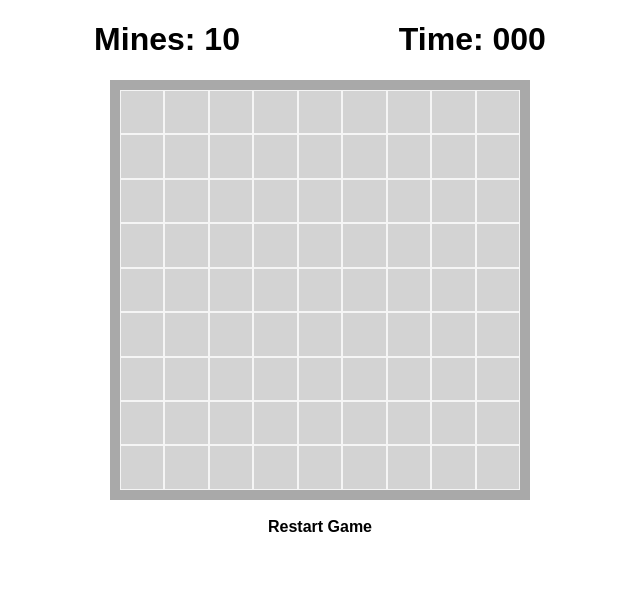
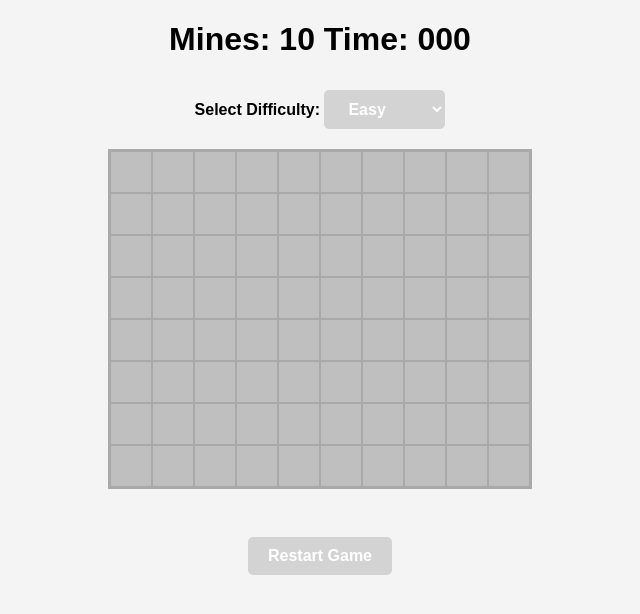
Before and after one commit to jesus23lk/Group-Project, a PHP site: page / in a window 1280 px wide. Shown: the top 614 px of the page, without its empty margins (320-960 px from the left). Run offline with PHP 8.4, Linux system fonts and the light colour scheme.

Commit message:
sdasdsad

```diff
--- a/code.js
+++ b/code.js
@@ -1,28 +1,47 @@
-const g = { // global object to hold all global variables
+const difficultySetting = {
+    easy: { rows: 8, columns: 10, minesCount: 10 },
+    medium: { rows: 15, columns: 18, minesCount: 40 },
+    hard: { rows: 20, columns: 24, minesCount: 99 }
+};
+
+const g = { // Global object to hold all game variables
     board: [],
-    rows: 9,
-    columns: 9,
-    minesCount: 10, // acutal mine
-    flaggedCount: 0, //flag count
+    rows: 8,
+    columns: 10,
+    minesCount: 10, // Actual mine count
+    flaggedCount: 0, // Flag count
     minesLocation: [],
-    tilesClicked: 0, // goal to click all tiles except the ones containing mines
+    tilesClicked: 0, // Goal to click all tiles except the ones containing mines
     gameStarted: false,
     numSeconds: 0,
     gameOver: false,
     timeInterval: null // Store the interval ID here
 };
 
+// Event listener for difficulty selection
+document.getElementById("difficulty").addEventListener("change", (e) => {
+    const difficulty = e.target.value;
+
+    // Updating global settings based on difficulty
+    g.rows = difficultySetting[difficulty].rows;
+    g.columns = difficultySetting[difficulty].columns;
+    g.minesCount = difficultySetting[difficulty].minesCount;
+
+    // Restart the game with the new settings
+    restartGame();
+});
+
 const sounds = {
     death: new Audio("GTA_5_Sound_Effect.mp3")
 };
 
-window.onload = function() {
+window.onload = function () {
     setupBoard();
 };
 
 function startTimer() {
     const timeElapsed = document.getElementById("time-elapsed");
-    let timeString = ""; // time value to be actually displayed to user
+    let timeString = ""; // Time value to be displayed to the user
     g.numSeconds = 0; // Reset the timer on game start
     timeElapsed.textContent = "000"; // Display initial 000 time
 
@@ -46,7 +65,7 @@ function stopTimer() {
     }
 }
 
-function setMines() { // random location of mines
+function setMines() { // Random location of mines
     let minesLeft = g.minesCount;
 
     while (minesLeft > 0) {
@@ -65,23 +84,28 @@ function setupBoard() {
     document.getElementById("mines-count").textContent = g.minesCount;
     setMines();
 
-    // populating the board
+    // Populating the board
+    const boardElement = document.getElementById("board");
+    boardElement.style.gridTemplateColumns = "repeat(" + g.columns + ", 1fr)";
+    boardElement.style.gridTemplateRows = "repeat(" + g.rows + ", 1fr)";
+    boardElement.innerHTML = ""; // Clear existing tiles
+
     for (let r = 0; r < g.rows; r++) {
-        let row = []; // array with DOM nodes to each tile in our board
+        let row = []; // Array with DOM nodes for each tile in the board
 
         for (let c = 0; c < g.columns; c++) {
             let tile = document.createElement("div");
-            tile.id = r.toString() + "-" + c.toString(); // position of each tile
+            tile.id = r.toString() + "-" + c.toString(); // Position of each tile
             tile.className = "tile";
 
-            tile.onclick = clickTile; // left click functionality
-            tile.oncontextmenu = clickTile; // right click functionality
+            tile.onclick = clickTile; // Left-click functionality
+            tile.oncontextmenu = clickTile; // Right-click functionality
 
-            document.getElementById("board").append(tile);
+            boardElement.append(tile);
             row.push(tile);
         }
 
-        g.board.push(row); // pushing row into board
+        g.board.push(row); // Push row into board
     }
 }
 
@@ -89,21 +113,20 @@ function clickTile(e) {
     e.preventDefault();
     let tile = this;
 
-    if (g.gameOver || this.classList.contains("tile-clicked")) {
+    if (g.gameOver || tile.classList.contains("tile-clicked")) {
         return; // Exit function if game is over or if user has clicked a tile that was already clicked
     }
 
     if (e.type === "contextmenu") {
-        // If statement entered only if the user did a right click
-        if (tile.textContent == "") {
+        // If statement entered only if the user did a right-click
+        if (tile.textContent === "") {
             tile.textContent = "🚩";
             g.flaggedCount++;
-            document.getElementById("mines-count").textContent = g.minesCount -g.flaggedCount;
-        }
-        else if (tile.textContent == "🚩"){
-         tile.textContent = ""; // remove flag
-         g.flaggedCount--;
-         document.getElementById("mines-count").textContent = g.minesCount -g.flaggedCount;
+            document.getElementById("mines-count").textContent = g.minesCount - g.flaggedCount;
+        } else if (tile.textContent === "🚩") {
+            tile.textContent = ""; // Remove flag
+            g.flaggedCount--;
+            document.getElementById("mines-count").textContent = g.minesCount - g.flaggedCount;
         }
         return;
     }
@@ -139,38 +162,38 @@ function revealMines() {
 function checkMine(r, c) {
     if (r < 0 || r >= g.rows || c < 0 || c >= g.columns) return; // Check for tiles that are out of bounds
     if (g.board[r][c].classList.contains("tile-clicked")) return; // Check for tiles that have already been clicked
-    if (g.board[r][c].textContent == "🚩") return;  // Check for tiles that have a flag
+    if (g.board[r][c].textContent === "🚩") return; // Check for tiles that have a flag
 
     g.board[r][c].classList.add("tile-clicked");
     g.tilesClicked++;
 
     // Count adjacent mines
     let minesFound = 0;
-    minesFound += checkTile(r - 1, c - 1); // top-left
-    minesFound += checkTile(r - 1, c);     // top
-    minesFound += checkTile(r - 1, c + 1); // top-right
-    minesFound += checkTile(r, c - 1);     // left
-    minesFound += checkTile(r, c + 1);     // right
-    minesFound += checkTile(r + 1, c - 1); // bottom-left
-    minesFound += checkTile(r + 1, c);     // bottom
-    minesFound += checkTile(r + 1, c + 1); // bottom-right
+    minesFound += checkTile(r - 1, c - 1); // Top-left
+    minesFound += checkTile(r - 1, c);     // Top
+    minesFound += checkTile(r - 1, c + 1); // Top-right
+    minesFound += checkTile(r, c - 1);     // Left
+    minesFound += checkTile(r, c + 1);     // Right
+    minesFound += checkTile(r + 1, c - 1); // Bottom-left
+    minesFound += checkTile(r + 1, c);     // Bottom
+    minesFound += checkTile(r + 1, c + 1); // Bottom-right
 
     if (minesFound > 0) {
         g.board[r][c].textContent = minesFound;
         g.board[r][c].classList.add("x" + minesFound.toString());
     } else {
-        checkMine(r - 1, c - 1); // top-left
-        checkMine(r - 1, c);     // top
-        checkMine(r - 1, c + 1); // top-right
-        checkMine(r, c - 1);     // left
-        checkMine(r, c + 1);     // right
-        checkMine(r + 1, c - 1); // bottom-left
-        checkMine(r + 1, c);     // bottom
-        checkMine(r + 1, c + 1); // bottom-right
+        checkMine(r - 1, c - 1); // Top-left
+        checkMine(r - 1, c);     // Top
+        checkMine(r - 1, c + 1); // Top-right
+        checkMine(r, c - 1);     // Left
+        checkMine(r, c + 1);     // Right
+        checkMine(r + 1, c - 1); // Bottom-left
+        checkMine(r + 1, c);     // Bottom
+        checkMine(r + 1, c + 1); // Bottom-right
     }
 
     // Check if all non-mine tiles have been clicked
-    if (g.tilesClicked == g.rows * g.columns - g.minesCount) {
+    if (g.tilesClicked === g.rows * g.columns - g.minesCount) {
         document.getElementById("mines-count").textContent = "Cleared";
         g.gameOver = true;
         stopTimer(); // Stop the timer if the game is won
@@ -180,13 +203,14 @@ function checkMine(r, c) {
 function checkTile(r, c) {
     if (r < 0 || r >= g.rows || c < 0 || c >= g.columns) {
         return 0;
-    } // checking for out of bounds
+    } // Check for out of bounds
     if (g.minesLocation.includes(r.toString() + "-" + c.toString())) {
         return 1;
     } else {
         return 0;
     }
 }
+
 function restartGame() {
     // Reset the game variables
     g.board = [];
@@ -200,23 +224,11 @@ function restartGame() {
     document.getElementById("mines-count").textContent = g.minesCount; // Display initial mines count
     document.getElementById("time-elapsed").textContent = "000"; // Reset timer display
 
-    // Clear the board UI
-    const boardElement = document.getElementById("board");
-    boardElement.innerHTML = ""; // Remove all existing tiles
-
-    // Set up the new board
-    setupBoard(); // This will rebuild the board and reinitialize the mines and tiles
-
-    // If the game was previously over, reset the game-over state
-    if (g.gameOver) {
-        g.gameOver = false;
-    }
+    // Clear the board UI and set up a new board
+    setupBoard();
 
     // Stop the timer if it was running
     stopTimer();
+}
 
-    // Optional: Reset flag count
-    g.flaggedCount = 0;
-    document.getElementById("mines-count").textContent = g.minesCount;
-}
 document.getElementById("restart-button").addEventListener("click", restartGame);
--- a/index.html
+++ b/index.html
@@ -1,18 +1,27 @@
 <!DOCTYPE html>
 <html lang="en">
 <head>
-  <meta charset="UTF-8">
-  <meta name="viewport" content="width=device-width, initial-scale=1.0">
-  <title>Minesweeper</title>
-  <link rel="stylesheet" href="styles.css">
+    <meta charset="UTF-8">
+    <meta name="viewport" content="width=device-width, initial-scale=1.0">
+    <title>Minesweeper</title>
+    <link rel="stylesheet" href="styles.css">
 </head>
 <body>
-  <h1>Mines: <span id = "mines-count">0</span>
-    Time: <span id = "time-elapsed">000</span></h1> <!--number of mines-->
-    <div id = "board">
+    <h1>
+        Mines: <span id="mines-count">0</span>
+        Time: <span id="time-elapsed">000</span>
+    </h1>
+    <div>
+        <label for="difficulty">Select Difficulty: </label>
+        <select id="difficulty">
+            <option value="easy">Easy</option>
+            <option value="medium">Medium</option>
+            <option value="hard">Hard</option>
+        </select>
     </div>
+    <div id="board"></div>
     <br>
-    <buttin id="restart-button"> Restart Game</button>
+    <button id="restart-button">Restart Game</button>
     <script src="code.js"></script>
 </body>
 </html>
--- a/styles.css
+++ b/styles.css
@@ -1,64 +1,67 @@
+/* General page styles */
 body {
-    font-family: Arial, Arial, Helvetica, sans-serif;
+    font-family: Arial, Helvetica, sans-serif;
     font-weight: bold;
     text-align: center;
+    background-color: #f4f4f4;
+    margin: 0;
+    padding: 0;
 }
 
+/* Board container */
 #board {
-    width: 400px;  /*style of board*/
-    height: 400px;
-    border: 10px solid darkgray;
-    background-color: lightgray;
-    margin: 0 auto; /*centering the board */
-    display: grid;
-    grid-template-columns: repeat(9, 1fr);
-    grid-template-rows: repeat(9, 1fr);
+    display: grid; /* Ensures a grid layout for the board */
+    margin: 20px auto; /* Centers the board on the page */
+    background-color: lightgray; /* Board background */
+    border: 2px solid darkgray; /* Visible border for the board */
+    width: fit-content; /* Ensure the width adjusts dynamically to content */
+    height: fit-content; /* Ensure the height adjusts dynamically to content */
+    box-sizing: border-box; /* Includes padding and border in dimensions */
 }
 
-.tile { /*for each title */
-    display: grid;
-    border: 1px solid whitesmoke;
-    font-size: 30px;
+/* Individual tiles */
+.tile {
+    width: 40px; /* Increased for better visibility */
+    height: 40px;
+    border: 1px solid #a9a9a9;
+    background-color: #bfbfbf;
+    display: flex;
+    align-items: center;
     justify-content: center;
-    align-items: center;
+    cursor: pointer; /* Indicate interactivity */
 }
 
+/* Styles for clicked tiles */
 .tile-clicked {
-    background: darkgrey;
+    background-color: black;
+    border: 1px solid lightgray; /* Slight border change for clicked tiles */
 }
 
-/*color for each number */
-.x1 {
-    color: blue;
+/* Number colors for adjacent mines */
+.x1 { color: blue; }
+.x2 { color: green; }
+.x3 { color: red; }
+.x4 { color: navy; }
+.x5 { color: brown; }
+.x6 { color: teal; }
+.x7 { color: black; }
+.x8 { color: gray; }
+
+/* Difficulty dropdown and button styles */
+button, select {
+    margin-top: 10px;
+    padding: 10px 20px;
+    font-size: 16px;
+    font-weight: bold;
+    cursor: pointer;
+    background-color: lightgray;
+    color: white;
+    border: none;
+    border-radius: 5px;
 }
-
-.x2 {
-    color: green;
+button:hover, select:hover {
+    background-color: rgb(76, 75, 75);
 }
-
-.x3 {
-    color: red;
+button:active, select:active {
+    background-color: black;
 }
-
-.x4 {
-    color: navy;
-}
-
-.x5 {
-    color: brown;
-}
-
-.x6 {
-    color: teal;
-}
-.x7 {
-    color : black;
-}
-
-.x8 {
-    color: grey;
-}
-
-#mines-count {
-    margin-right: 150px;
-}
```
